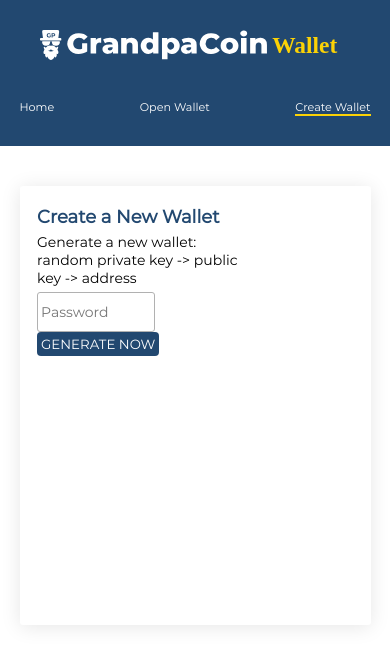
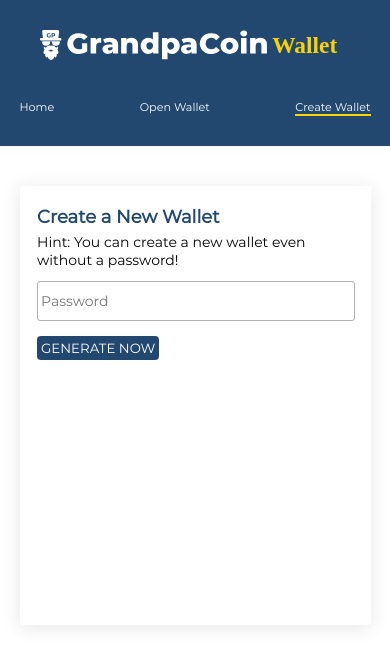
Before and after one commit to family-group/grandpacoin-wallet, a React (Create React App) app: page /create-wallet in a window 390 px wide. Shown: the top 666 px of the page. Built offline with nearby package versions, Linux system fonts and the light colour scheme.

Commit message:
fixed responsive style to home, open wallet and create wallet

```diff
--- a/src/App.css
+++ b/src/App.css
@@ -32,7 +32,7 @@
 
 .component-description {
   font-size: 14px;
-  padding: 5px 0;
+  padding: 5px 0 12px 0;
 }
 
 .full-width {
--- a/src/components/CreateWallet.jsx
+++ b/src/components/CreateWallet.jsx
@@ -91,8 +91,9 @@ class CreateWallet extends React.Component {
             <Layout>
                 <div className="create-wallet-container">
                     <h3 className="component-title">Create a New Wallet</h3>
-                    <p className="component-description">Generate a new wallet: random private key -> public key -> address</p>
+                    <p className="component-description">Hint: You can create a new wallet even without a password!</p>
                     <div className="create-wallet-input">
+                        <div>
                             <TextInput
                                 name="password"
                                 value={password}
@@ -103,7 +104,9 @@ class CreateWallet extends React.Component {
                             <Button
                                 onClick={this.createWallet}
                                 disabled={disabled}
+                                className="margin-top"
                             >GENERATE NOW</Button>
+                        </div>
                         {
                             loading ?
                                 <Loader />
--- a/src/components/Home.jsx
+++ b/src/components/Home.jsx
@@ -96,7 +96,7 @@ class Home extends React.Component {
 
         return (
             <Layout>
-                <p className="welcome-text">{logged ? 'THIS IS YOUR' : 'WELCOME TO'} GRANDPACOIN WALLET</p>
+                <p className="welcome-text">{logged ? 'WELCOME TO YOUR' : 'WELCOME TO'} GRANDPACOIN WALLET</p>
                 <div className="welcome-text-container">
                     {
                         !logged ?
--- a/src/components/css/CreateWallet.css
+++ b/src/components/css/CreateWallet.css
@@ -2,7 +2,11 @@
     width: 65%;
     font-size: 14px;
 }
-
 .create-wallet-input {
     width: 100%;
 }
+@media(max-width: 650px) {
+    .create-wallet-container {
+        width: 100%;
+    }
+}
--- a/src/components/css/OpenWallet.css
+++ b/src/components/css/OpenWallet.css
@@ -1,9 +1,13 @@
 .open-wallet-container {
     width: 65%;
 }
-
 .open-wallet-input-section {
     width: 100%;
     display: flex;
     flex-direction: column;
 }
+@media(max-width: 800px) {
+    .open-wallet-container{
+        width: 100%
+    }
+}
--- a/src/components/css/TextInput.css
+++ b/src/components/css/TextInput.css
@@ -4,7 +4,7 @@
     -webkit-box-shadow: none;
     -moz-box-shadow: none;
     box-shadow: none;
-    width: 55%;
+    width: 80%;
     border-radius: 3px;
     padding: 10px 0px 10px 3px;
     border: 1px solid var(--color-grandpa-gray);
@@ -15,3 +15,8 @@
     outline: none;
     border: 1px solid var(--color-grandpa-gray);
 }
+@media(max-width: 460px) {
+    .text-input {
+        width: 99%;
+    }
+}
```
Lines whose indentation alone changed are shown as unchanged.
